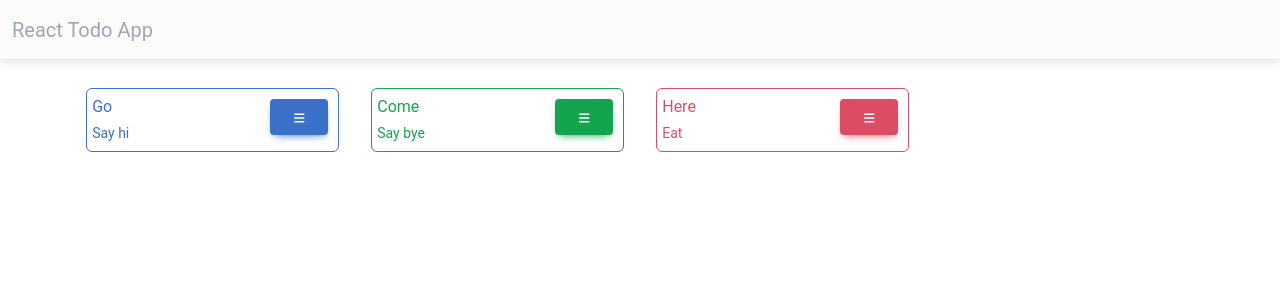
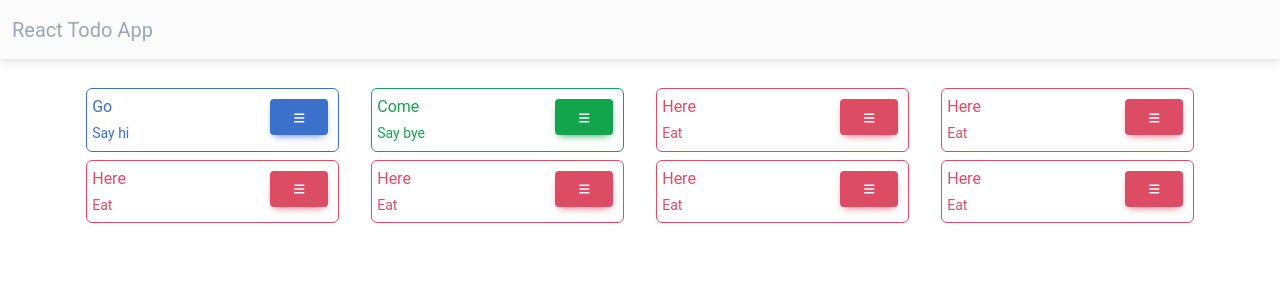
Before and after one commit to BlackIQ/React-Practical-2, a React (Create React App) app: page / in a window 1280 px wide. Shown: the top 300 px of the page. Built offline with nearby package versions, Linux system fonts and the light colour scheme.

Commit message:
New stuff

```diff
--- a/src/components/todos.jsx
+++ b/src/components/todos.jsx
@@ -6,8 +6,13 @@ class Todos extends Component {
     state = {
         todos: [
             {id: 1, name: 'Go', caption: 'Say hi', status: 'not'},
-            {id: 1, name: 'Come', caption: 'Say bye', status: 'done'},
-            {id: 1, name: 'Here', caption: 'Eat', status: 'trash'},
+            {id: 2, name: 'Come', caption: 'Say bye', status: 'done'},
+            {id: 3, name: 'Here', caption: 'Eat', status: 'trash'},
+            {id: 4, name: 'Here', caption: 'Eat', status: 'trash'},
+            {id: 5, name: 'Here', caption: 'Eat', status: 'trash'},
+            {id: 6, name: 'Here', caption: 'Eat', status: 'trash'},
+            {id: 7, name: 'Here', caption: 'Eat', status: 'trash'},
+            {id: 8, name: 'Here', caption: 'Eat', status: 'trash'},
         ]
     };
 
@@ -43,6 +48,7 @@ class Todos extends Component {
         const index = todos.indexOf(todo);
         todos[index].status = 'not';
         this.setState({todos});
+        document.getElementById('dropdown-menu').hidden();
     }
 
     deleteTodo = todo => {
```
